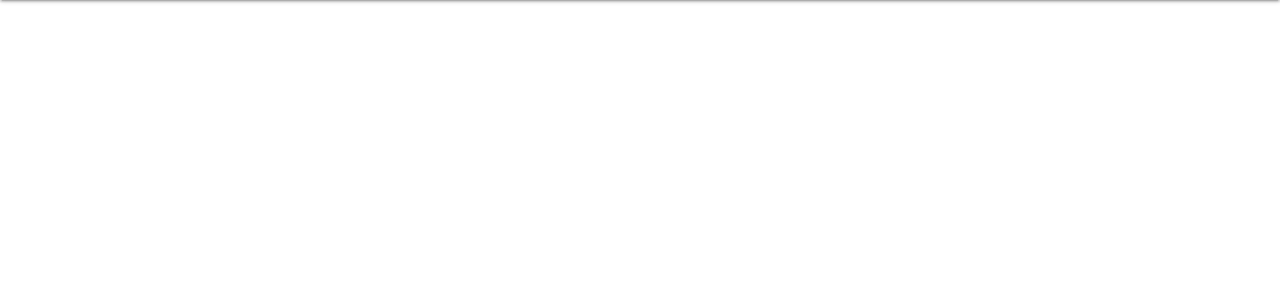
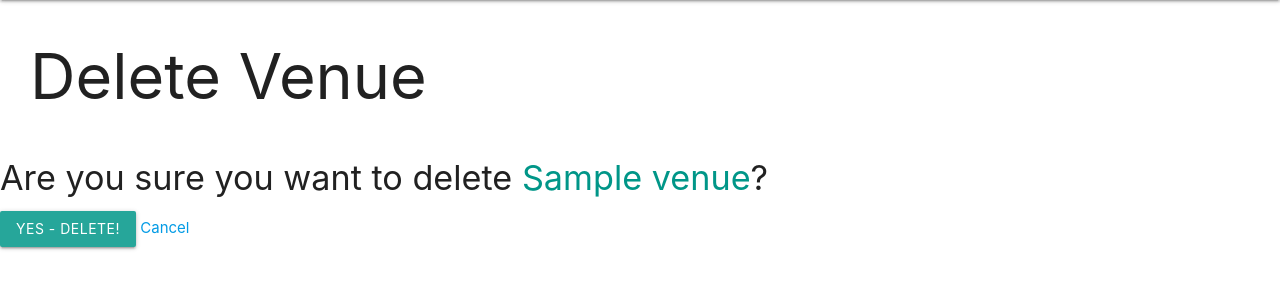
Before and after one commit to Bushfaced/nue_review, a Django app: page /venues/1/delete/ in a window 1280 px wide. Shown: the part 64-364 px from the top of the page. Run offline with Django 4.2, Linux system fonts and the light colour scheme; a user stored in the database is signed in; tables that the repository leaves empty hold one stand-in row (values such as "Sample post").

Commit message:
venue delete if user

```diff
--- a/main_app/models.py
+++ b/main_app/models.py
@@ -13,12 +13,15 @@ AMENITY_CATEGORY = (
   ('Misc', 'Misc'),
 )
 
+
 class Amenity(models.Model):
     name = models.CharField(max_length=100)
+    # user = models.ForeignKey(User, on_delete=models.CASCADE)
     category = models.CharField(
     max_length=19,
     choices=AMENITY_CATEGORY
     )
+
     def get_absolute_url(self):
      return reverse('amenities_detail', kwargs={'pk': self.id})
 
@@ -32,9 +35,9 @@ class Venue(models.Model):
     date = models.DateField('Visit Date')
     amenities = models.ManyToManyField(Amenity)
 
-
     def __str__(self):
         return f'{self.name} ({self.id})'
+
     def get_absolute_url(self):
         return reverse('detail', kwargs={'venue_id': self.id})
 
--- a/main_app/templates/main_app/venue_confirm_delete.html
+++ b/main_app/templates/main_app/venue_confirm_delete.html
@@ -2,6 +2,15 @@
 
 {% block content %}
 
+<h1>Delete Venue</h1>
+
+<h4>Are you sure you want to delete <span class="teal-text">{{ object.name }}</span>?</h4>
+
+<form action="" method="POST">
+  {% csrf_token %}
+  <input type="submit" value="Yes - Delete!" class="btn">
+  <a href="{% url 'detail' venue.id %}">Cancel</a>
+</form>
 
 
 {% endblock %}
--- a/main_app/templates/registration/signup.html
+++ b/main_app/templates/registration/signup.html
@@ -2,6 +2,7 @@
 {% block content %}
 
 <h1>Sign Up</h1>
+<div class="container">
 
     <p class="redt-text">{{ error_message }}</p>
 
@@ -9,7 +10,7 @@
         {% csrf_token %}
         {{ form.as_p }}
         <input type="submit" class="btn" value="signup">
-
     </form>
+</div>
 
 {% endblock %}
```
Also changed, not shown: main_app/templates/main_app/amenity_detail.html (+10 -4 lines), main_app/templates/venues/detail.html (+8 -6 lines). Lines whose indentation alone changed are shown as unchanged.
